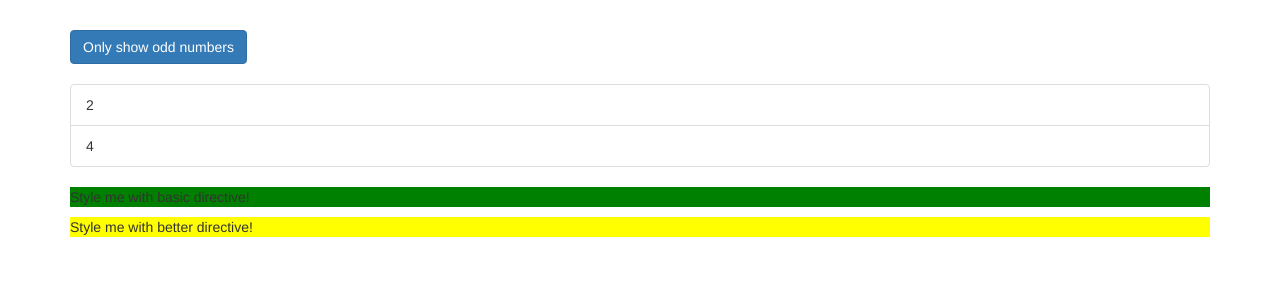
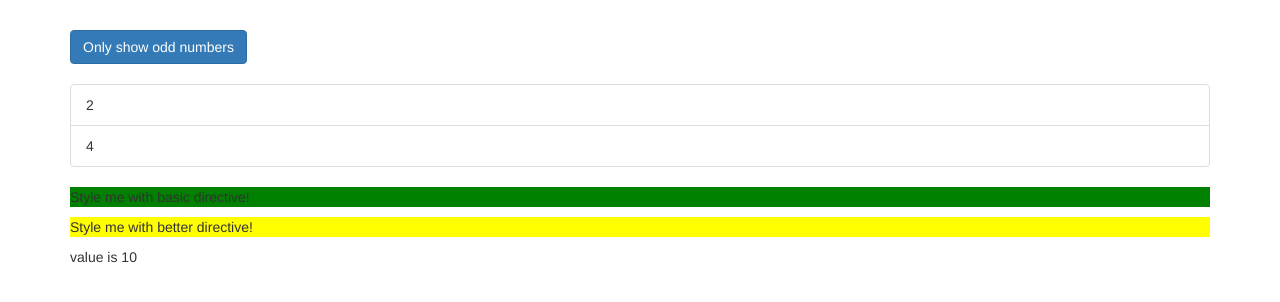
Before and after one commit to neulxy/AngularCourseDirectiveDeepDive, an Angular app: page / in a window 1280 px wide. Shown: the top 302 px of the page. Built offline with nearby package versions, Linux system fonts and the light colour scheme.

Commit message:
use ngSwitch

```diff
--- a/src/app/app.component.html
+++ b/src/app/app.component.html
@@ -61,6 +61,12 @@
       <p appBetterHighlight [defaultColor]="'yellow'" [highlightColor]="'red'">
         Style me with better directive!
       </p>
+      <div [ngSwitch]="value">
+        <div *ngSwitchCase="5">Value is 5</div>
+        <div *ngSwitchCase="10">value is 10</div>
+        <div *ngSwitchCase="100">value is 100</div>
+        <div *ngSwitchDefault>value is default</div>
+      </div>
       <!-- <ng-template [ngIf]="onlyOdd">
         <p>Only odd</p>
       </ng-template> -->
--- a/src/app/app.component.ts
+++ b/src/app/app.component.ts
@@ -10,4 +10,5 @@ export class AppComponent {
   oddNumbers = [1, 3, 5];
   evenNumbers = [2, 4];
   onlyOdd = false;
+  value = 10;
 }
```
